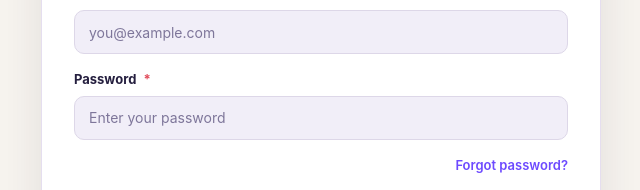
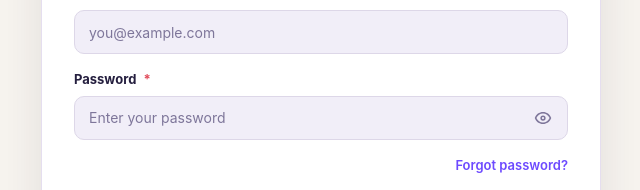
Before and after one commit to k3llone/TrackLink, a Vue app in the folder frontend/: page /login in a window 1280 px wide. Shown: the part 290-480 px from the top of the page, without its empty margins (319-959 px from the left). Built offline with nearby package versions, Linux system fonts and the light colour scheme; no server answers.

Commit message:
fix: Исправил отображение кнопки показа пароля

```diff
--- a/frontend/src/shared/lib/i18n/messages.ts
+++ b/frontend/src/shared/lib/i18n/messages.ts
@@ -26,6 +26,8 @@ const en = {
   "common.notAvailableSymbol": "-",
   "common.owner": "Owner",
   "common.password": "Password",
+  "common.hidePassword": "Hide password",
+  "common.showPassword": "Show password",
   "common.postMvp": "Post-MVP",
   "common.previous": "Previous",
   "common.retry": "Retry",
@@ -383,6 +385,8 @@ const ru: Record<keyof typeof en, string> = {
   "common.notAvailableSymbol": "-",
   "common.owner": "Владелец",
   "common.password": "Пароль",
+  "common.hidePassword": "Скрыть пароль",
+  "common.showPassword": "Показать пароль",
   "common.postMvp": "Post-MVP",
   "common.previous": "Назад",
   "common.retry": "Повторить",
--- a/frontend/src/shared/ui/Input.vue
+++ b/frontend/src/shared/ui/Input.vue
@@ -1,5 +1,6 @@
 <script setup lang="ts">
-import { computed } from "vue";
+import { computed, ref, useId } from "vue";
+import { useI18n } from "@/shared/composables/useI18n";
 
 type InputType = "text" | "email" | "password" | "url" | "search";
 
@@ -41,22 +42,44 @@ const emit = defineEmits<{
 
 const hasError = computed(() => Boolean(props.error));
 const isDisabled = computed(() => props.disabled || props.loading);
+const isPasswordInput = computed(() => props.type === "password");
+const isPasswordVisible = ref(false);
+const inputId = useId();
+const { t } = useI18n();
 
 const model = computed({
   get: () => props.modelValue,
   set: (value: string) => emit("update:modelValue", value),
 });
 
+const inputType = computed<InputType>(() => {
+  if (!isPasswordInput.value) {
+    return props.type;
+  }
+
+  return isPasswordVisible.value ? "text" : "password";
+});
+const passwordToggleLabel = computed(() =>
+  isPasswordVisible.value ? t("common.hidePassword") : t("common.showPassword"),
+);
+
 const onBlur = (event: FocusEvent) => emit("blur", event);
 const onFocus = (event: FocusEvent) => emit("focus", event);
+const togglePasswordVisibility = () => {
+  if (isDisabled.value || props.readonly) {
+    return;
+  }
+
+  isPasswordVisible.value = !isPasswordVisible.value;
+};
 </script>
 
 <template>
-  <label class="ui-input" :class="{ 'is-disabled': isDisabled }">
-    <span v-if="label" class="ui-input__label">
+  <div class="ui-input" :class="{ 'is-disabled': isDisabled }">
+    <label v-if="label" class="ui-input__label" :for="inputId">
       {{ label }}
       <span v-if="required" class="ui-input__required">*</span>
-    </span>
+    </label>
 
     <span class="ui-input__control" :class="{ 'has-error': hasError, 'is-loading': loading }">
       <span v-if="$slots.prefix" class="ui-input__affix">
@@ -64,9 +87,10 @@ const onFocus = (event: FocusEvent) => emit("focus", event);
       </span>
 
       <input
+        :id="inputId"
         v-model="model"
         class="ui-input__field"
-        :type="type"
+        :type="inputType"
         :placeholder="placeholder"
         :disabled="isDisabled"
         :readonly="readonly"
@@ -77,6 +101,30 @@ const onFocus = (event: FocusEvent) => emit("focus", event);
       />
 
       <span v-if="errorInside && hasError" class="ui-input__error-inside">{{ error }}</span>
+      <button
+        v-if="isPasswordInput"
+        class="ui-input__password-toggle"
+        type="button"
+        :aria-label="passwordToggleLabel"
+        :aria-pressed="isPasswordVisible"
+        :disabled="isDisabled || readonly"
+        :title="passwordToggleLabel"
+        @mousedown.prevent
+        @click="togglePasswordVisibility"
+      >
+        <svg v-if="isPasswordVisible" viewBox="0 0 24 24" focusable="false" aria-hidden="true">
+          <path
+            d="M2.2 3.6 3.6 2.2l18.2 18.2-1.4 1.4-3.2-3.2A11.3 11.3 0 0 1 12 20C7 20 2.7 16.9 1 12c.8-2.2 2.1-4.1 3.8-5.5L2.2 3.6Zm7.1 7.1A3 3 0 0 0 12 15a3 3 0 0 0 1.3-.3l-4-4Zm2.4-3.6 5.9 5.9.1-1A5.7 5.7 0 0 0 12 6.3l-.3.8ZM12 4c5 0 9.3 3.1 11 8a13 13 0 0 1-2.7 4.4l-2-2A9 9 0 0 0 20.8 12C19.3 8.6 15.9 6 12 6c-1 0-1.9.2-2.8.5L7.6 4.9A11.6 11.6 0 0 1 12 4Z"
+            fill="currentColor"
+          />
+        </svg>
+        <svg v-else viewBox="0 0 24 24" focusable="false" aria-hidden="true">
+          <path
+            d="M12 4c5 0 9.3 3.1 11 8-1.7 4.9-6 8-11 8S2.7 16.9 1 12c1.7-4.9 6-8 11-8Zm0 2c-3.9 0-7.3 2.3-8.8 6 1.5 3.7 4.9 6 8.8 6s7.3-2.3 8.8-6C19.3 8.3 15.9 6 12 6Zm0 2.5a3.5 3.5 0 1 1 0 7 3.5 3.5 0 0 1 0-7Zm0 2a1.5 1.5 0 1 0 0 3 1.5 1.5 0 0 0 0-3Z"
+            fill="currentColor"
+          />
+        </svg>
+      </button>
       <span v-else-if="$slots.suffix" class="ui-input__affix">
         <slot name="suffix" />
       </span>
@@ -84,7 +132,7 @@ const onFocus = (event: FocusEvent) => emit("focus", event);
 
     <span v-if="hasError && !errorInside" class="ui-input__error">{{ error }}</span>
     <span v-else-if="hint" class="ui-input__hint">{{ hint }}</span>
-  </label>
+  </div>
 </template>
 
 <style scoped>
@@ -145,11 +193,52 @@ const onFocus = (event: FocusEvent) => emit("focus", event);
   color: var(--tl-color-text-muted);
 }
 
+.ui-input__field::-ms-reveal,
+.ui-input__field::-ms-clear {
+  display: none;
+}
+
 .ui-input__affix {
   display: inline-flex;
   align-items: center;
   color: var(--tl-color-text-muted);
   font-size: 13px;
+}
+
+.ui-input__password-toggle {
+  display: inline-flex;
+  flex: 0 0 auto;
+  align-items: center;
+  justify-content: center;
+  width: 32px;
+  height: 32px;
+  margin-right: -4px;
+  border: 0;
+  border-radius: var(--tl-radius-sm);
+  background: transparent;
+  color: var(--tl-color-text-muted);
+  cursor: pointer;
+  transition: background-color 0.2s ease, color 0.2s ease, opacity 0.2s ease;
+}
+
+.ui-input__password-toggle:hover:not(:disabled) {
+  background: rgb(109 74 255 / 10%);
+  color: var(--tl-color-primary);
+}
+
+.ui-input__password-toggle:focus-visible {
+  outline: 2px solid rgb(109 74 255 / 35%);
+  outline-offset: 2px;
+}
+
+.ui-input__password-toggle:disabled {
+  cursor: not-allowed;
+  opacity: 0.55;
+}
+
+.ui-input__password-toggle svg {
+  width: 18px;
+  height: 18px;
 }
 
 .ui-input__error-inside {
```
